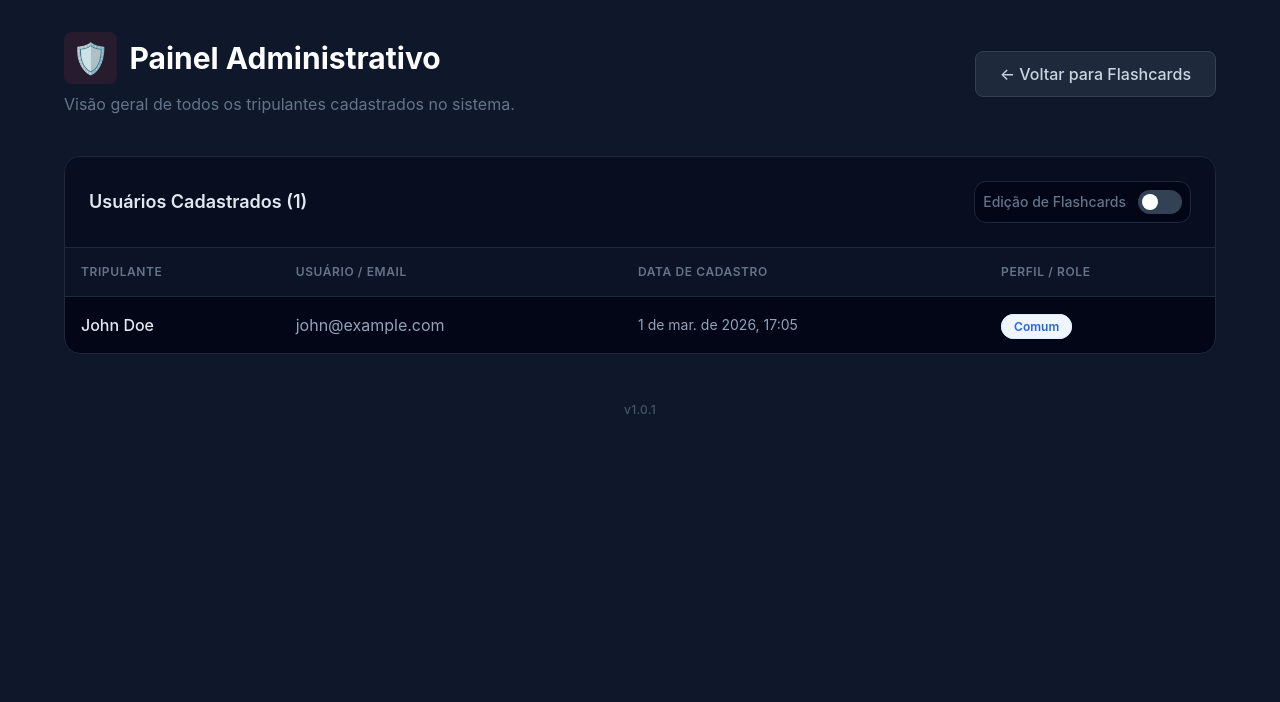
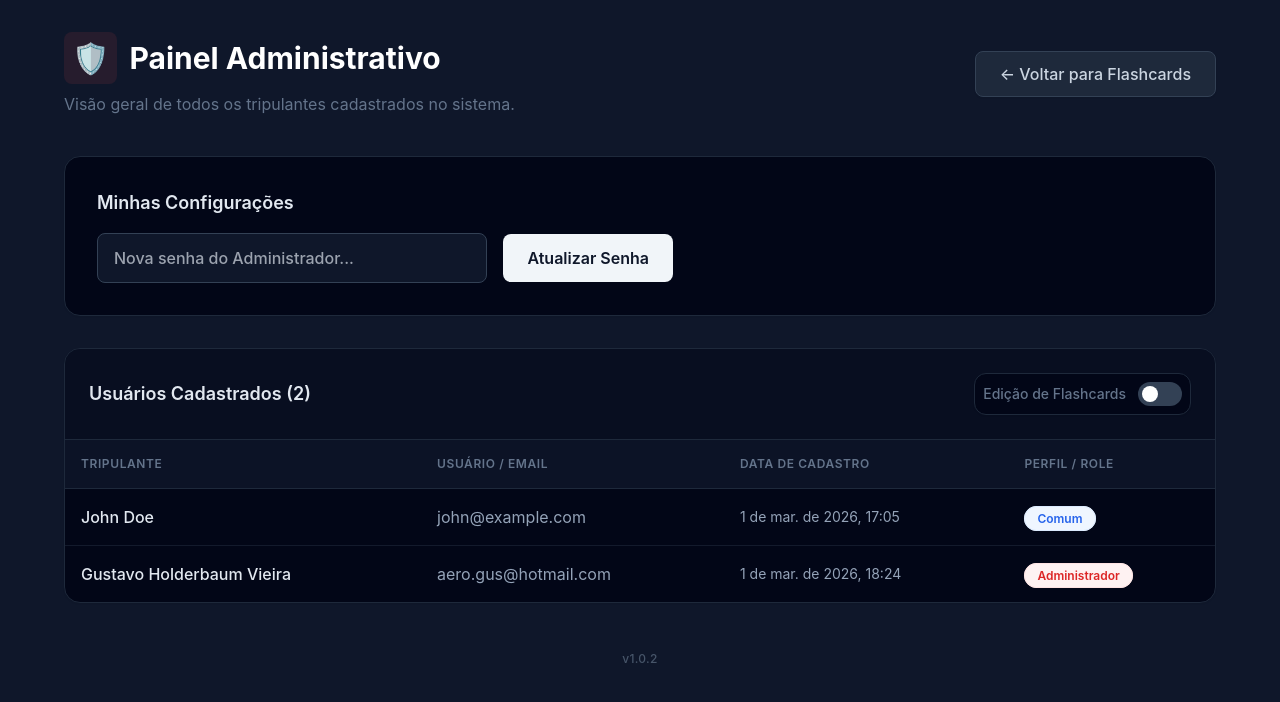
Before and after one commit to fabrikadeapp/flashcards-azul, a Next.js app: page /admin in a window 1280 px wide. Shown: the top 702 px of the page. Built offline with nearby package versions, Linux system fonts and the light colour scheme; sample sign-in values are in the browser's storage.

Commit message:
feat: manually inserted admin account, change password section and app versioning (v1.0.2)

```diff
--- a/app/admin/page.tsx
+++ b/app/admin/page.tsx
@@ -17,6 +17,13 @@ export default function AdminDashboard() {
     const [loading, setLoading] = useState(true)
     const [error, setError] = useState('')
     const [allowEditing, setAllowEditing] = useState(false)
+
+    // Novo Estado para trocar senha
+    const [currentUserEmail, setCurrentUserEmail] = useState('')
+    const [newPassword, setNewPassword] = useState('')
+    const [passwordMessage, setPasswordMessage] = useState('')
+    const [isChangingPassword, setIsChangingPassword] = useState(false)
+
     const router = useRouter()
 
     useEffect(() => {
@@ -32,6 +39,7 @@ export default function AdminDashboard() {
                 router.push('/dashboard')
                 return
             }
+            setCurrentUserEmail(user.email)
         } catch {
             router.push('/')
             return
@@ -77,6 +85,33 @@ export default function AdminDashboard() {
         }
     }
 
+    const handleChangePassword = async (e: React.FormEvent) => {
+        e.preventDefault()
+        if (!newPassword || newPassword.length < 4) {
+            setPasswordMessage('A senha precisa ter pelo menos 4 caracteres.')
+            return
+        }
+        setIsChangingPassword(true)
+        setPasswordMessage('')
+
+        try {
+            const res = await fetch('/api/admin/change-password', {
+                method: 'POST',
+                headers: { 'Content-Type': 'application/json' },
+                body: JSON.stringify({ currentEmail: currentUserEmail, newPassword })
+            })
+            const data = await res.json()
+            if (!res.ok) throw new Error(data.error)
+
+            setPasswordMessage('Senha alterada com sucesso!')
+            setNewPassword('')
+        } catch (err: any) {
+            setPasswordMessage(err.message || 'Erro ao alterar a senha.')
+        } finally {
+            setIsChangingPassword(false)
+        }
+    }
+
     if (loading) return <div className="min-h-screen flex items-center justify-center bg-slate-50 dark:bg-slate-900">Carregando painel restrito...</div>
 
     return (
@@ -104,6 +139,37 @@ export default function AdminDashboard() {
                         {error}
                     </div>
                 ) : (
+                    <div className="flex flex-col gap-8">
+                        {/* Seção Alterar Senha de Admin */}
+                        <div className="bg-white dark:bg-slate-950 shadow-sm border border-slate-200 dark:border-slate-800 rounded-2xl overflow-hidden p-6 md:p-8">
+                            <h2 className="text-lg font-semibold text-slate-800 dark:text-slate-200 mb-4">
+                                Minhas Configurações
+                            </h2>
+                            <form onSubmit={handleChangePassword} className="flex flex-col sm:flex-row items-center gap-4 max-w-xl">
+                                <input
+                                    type="password"
+                                    required
+                                    placeholder="Nova senha do Administrador..."
+                                    value={newPassword}
+                                    onChange={(e) => setNewPassword(e.target.value)}
+                                    className="w-full bg-slate-50 dark:bg-slate-900 border border-slate-200 dark:border-slate-700 text-slate-900 dark:text-white rounded-lg px-4 py-3 focus:outline-none focus:ring-2 focus:ring-blue-500 transition-all font-medium"
+                                />
+                                <button
+                                    type="submit"
+                                    disabled={isChangingPassword}
+                                    className="w-full sm:w-auto whitespace-nowrap px-6 py-3 bg-slate-900 dark:bg-slate-100 text-white dark:text-slate-900 font-semibold rounded-lg hover:bg-slate-800 dark:hover:bg-white transition-colors disabled:opacity-50"
+                                >
+                                    {isChangingPassword ? 'Salvando...' : 'Atualizar Senha'}
+                                </button>
+                            </form>
+                            {passwordMessage && (
+                                <p className={`mt-3 text-sm font-medium ${passwordMessage.includes('sucesso') ? 'text-green-600 dark:text-green-400' : 'text-red-500'}`}>
+                                    {passwordMessage}
+                                </p>
+                            )}
+                        </div>
+
+                        {/* Seção da Tabela */}
                         <div className="bg-white dark:bg-slate-950 shadow-sm border border-slate-200 dark:border-slate-800 rounded-2xl overflow-hidden">
 
                             <div className="p-6 border-b border-slate-100 dark:border-slate-800 bg-slate-50/50 dark:bg-slate-900/50 flex flex-col md:flex-row justify-between items-start md:items-center gap-4">
@@ -167,10 +233,11 @@ export default function AdminDashboard() {
                             </div>
 
                         </div>
+                    </div>
                 )}
             </div>
             <div className="text-center mt-12 text-slate-400 dark:text-slate-600 text-xs font-medium tracking-wide">
-                <p>v1.0.1</p>
+                <p>v1.0.2</p>
             </div>
         </div>
     )
--- /dev/null
+++ b/app/api/admin/change-password/route.ts
@@ -0,0 +1,27 @@
+import { NextResponse } from 'next/server';
+import { getUsers, saveUsers, User } from '@/lib/users';
+
+export async function POST(req: Request) {
+    try {
+        const { currentEmail, newPassword } = await req.json();
+
+        if (!currentEmail || !newPassword) {
+            return NextResponse.json({ error: 'E-mail e nova senha são obrigatórios' }, { status: 400 });
+        }
+
+        const users = getUsers();
+        const userIndex = users.findIndex((u: User) => u.email === currentEmail && u.role === 'admin');
+
+        if (userIndex === -1) {
+            return NextResponse.json({ error: 'Administrador não encontrado' }, { status: 404 });
+        }
+
+        // Atualiza a senha
+        users[userIndex].password = newPassword;
+        saveUsers(users);
+
+        return NextResponse.json({ success: true, message: 'Senha atualizada com sucesso!' });
+    } catch (err) {
+        return NextResponse.json({ error: 'Erro no servidor' }, { status: 500 });
+    }
+}
--- a/app/page.tsx
+++ b/app/page.tsx
@@ -159,7 +159,7 @@ export default function LandingPage() {
                 {/* Footer */}
                 <div className="text-center mt-12 text-white/30 text-xs font-medium tracking-wide">
                     <p>PRODUZIDO POR <span className="text-white/60">FABRIKA DE APP</span></p>
-                    <p className="mt-1">© {new Date().getFullYear()} Todos os direitos reservados • v1.0.1</p>
+                    <p className="mt-1">© {new Date().getFullYear()} Todos os direitos reservados • v1.0.2</p>
                 </div>
 
             </div>
--- a/components/FlashcardViewer.tsx
+++ b/components/FlashcardViewer.tsx
@@ -318,7 +318,7 @@ export default function FlashcardViewer({ flashcards }: FlashcardViewerProps) {
         <p className="text-[10px] uppercase tracking-widest text-[#F5B942]/60 mb-1">
           POWERED BY <span className="font-bold text-white/60">FABRIKA DE APP</span>
         </p>
-        <p className="text-[10px] text-white/30 font-medium">v1.0.1</p>
+        <p className="text-[10px] text-white/30 font-medium">v1.0.2</p>
       </div>
 
       {/* Modal para Adicionar Novo Flashcard */}
--- a/data/users.json
+++ b/data/users.json
@@ -6,5 +6,13 @@
     "password": "1234",
     "role": "user",
     "createdAt": "2026-03-01T17:05:43.207Z"
+  },
+  {
+    "id": "e3a89078-4fc1-432d-8ab1-2fc5aee93026",
+    "name": "Gustavo Holderbaum Vieira",
+    "email": "aero.gus@hotmail.com",
+    "password": "MentorPilot",
+    "role": "admin",
+    "createdAt": "2026-03-01T18:24:00.000Z"
   }
 ]
```
Lines whose indentation alone changed are shown as unchanged.
